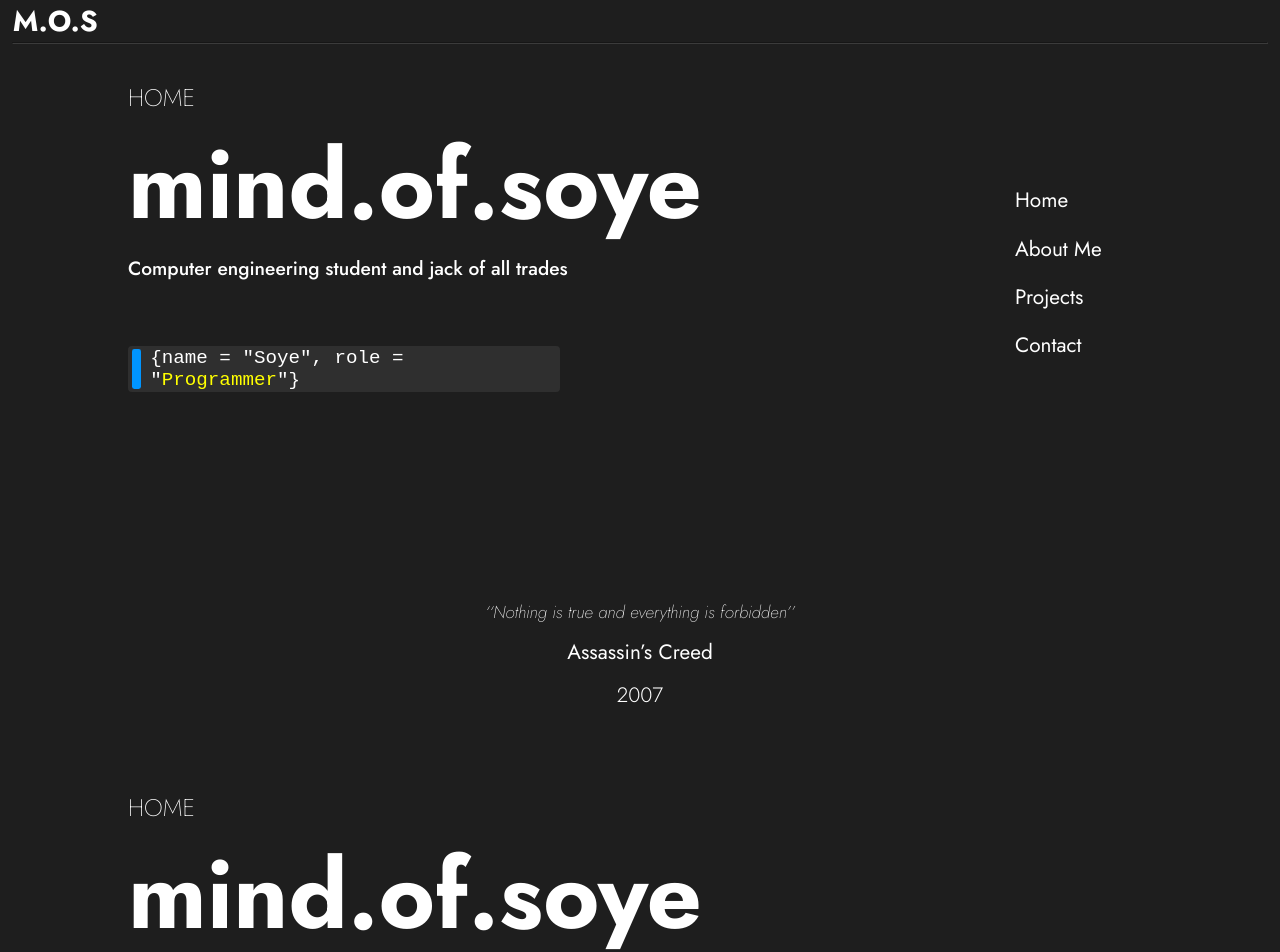
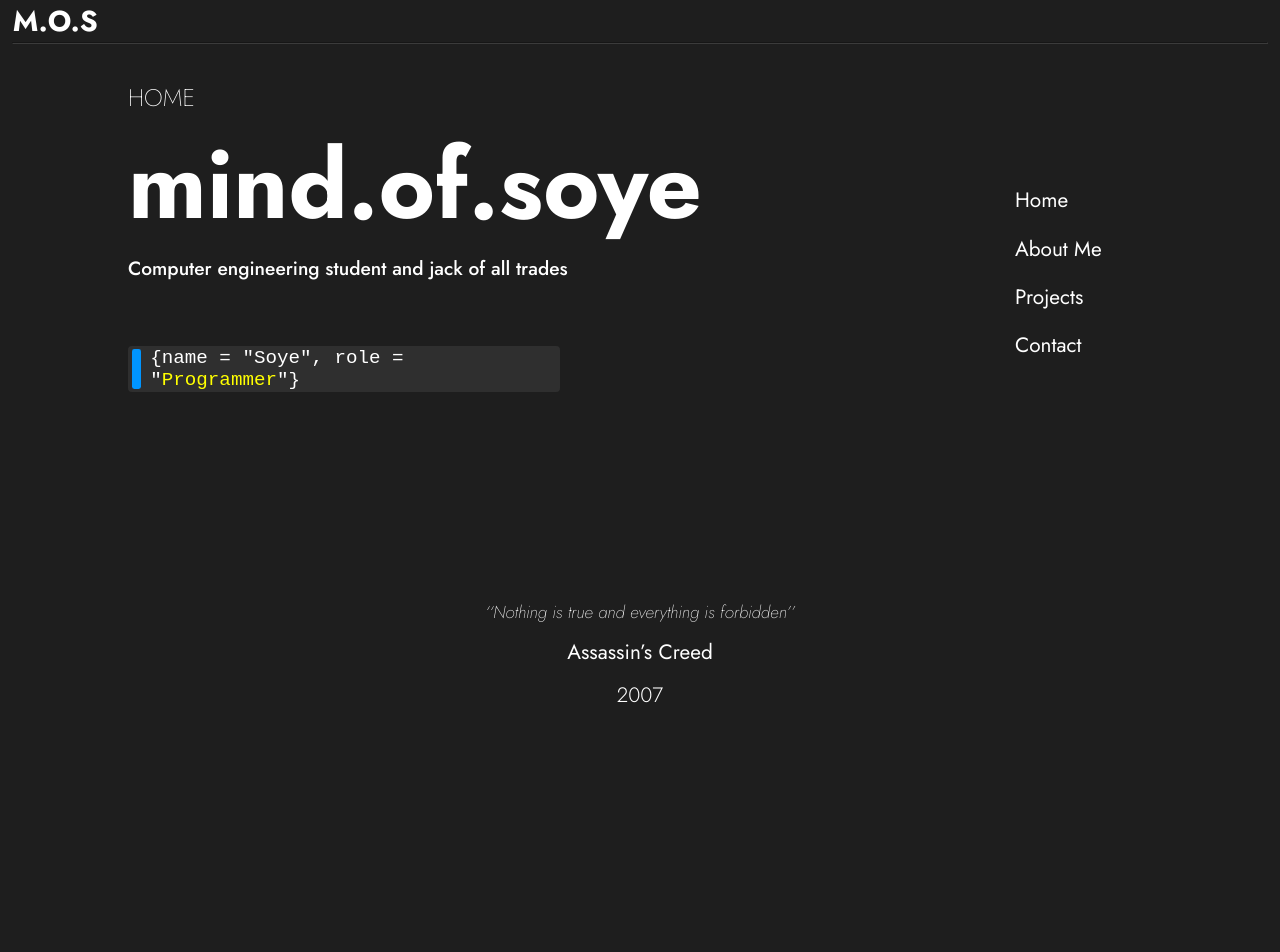
Before and after one commit to soyedotcom/soye.com, a React (Vite) app: page / in a window 1280 px wide. Shown: the top 952 px of the page. After the commit the page ends 880 px from the top, so only its background shows below. Built offline with nearby package versions, Linux system fonts and the light colour scheme.

Commit message:
Remove second HomePage.jsx

```diff
--- a/src/App.jsx
+++ b/src/App.jsx
@@ -7,7 +7,6 @@ function App() {
     <>
       <Taskbar />
       <HomePage />
-      <HomePage/>
       <NavBar />
     </>
   );
```
